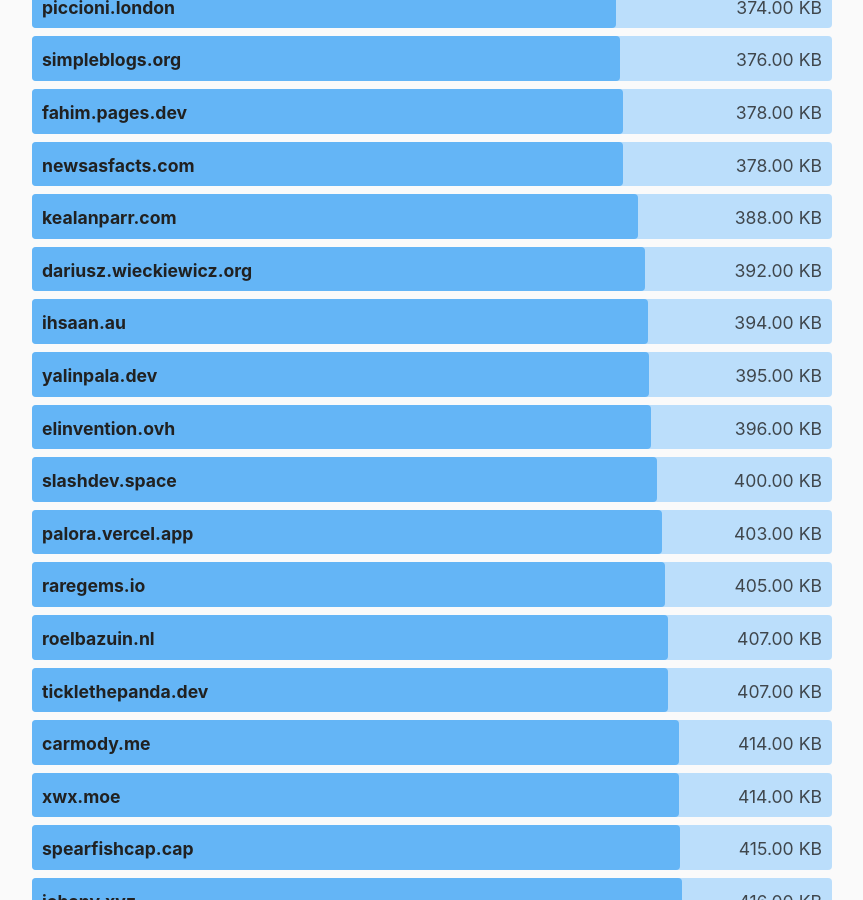
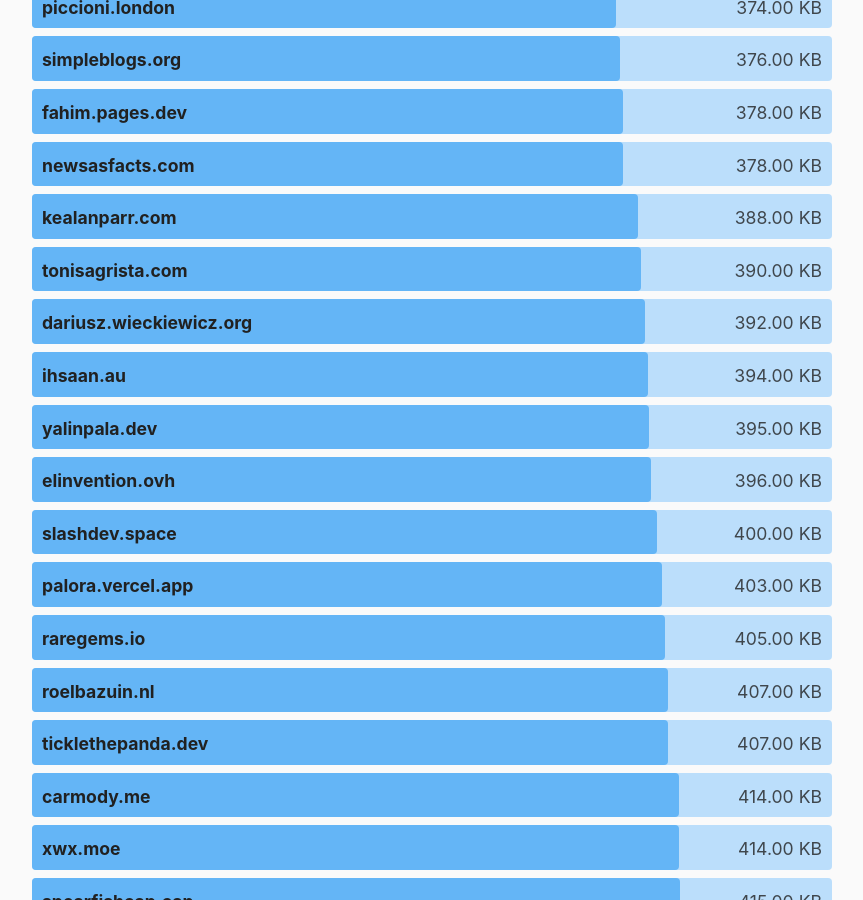
Before and after one commit to kevquirk/512kb.club, a Jekyll site: the page built from index.md, in a window 1280 px wide and 900 px high, scrolled down 28054 px. Shown: the whole window, without its empty margins (208-1071 px from the left). Built offline with Jekyll 4.4.1, drawn with Linux system fonts in a browser that asks for light colours.

Commit message:
Add tonisagrista.com to the list
Here is the performance report:
https://gtmetrix.com/reports/tonisagrista.com/DoqJ5H5Y/

```diff
--- a/_data/sites.yml
+++ b/_data/sites.yml
@@ -2477,6 +2477,11 @@
   size: 195
   last_checked: 2022-02-13
 
+- domain: tonisagrista.com
+  url: https://tonisagrista.com/
+  size: 390
+  last_checked: 2023-01-09
+
 - domain: topikettunen.com
   url: https://topikettunen.com
   size: 26.0
```
